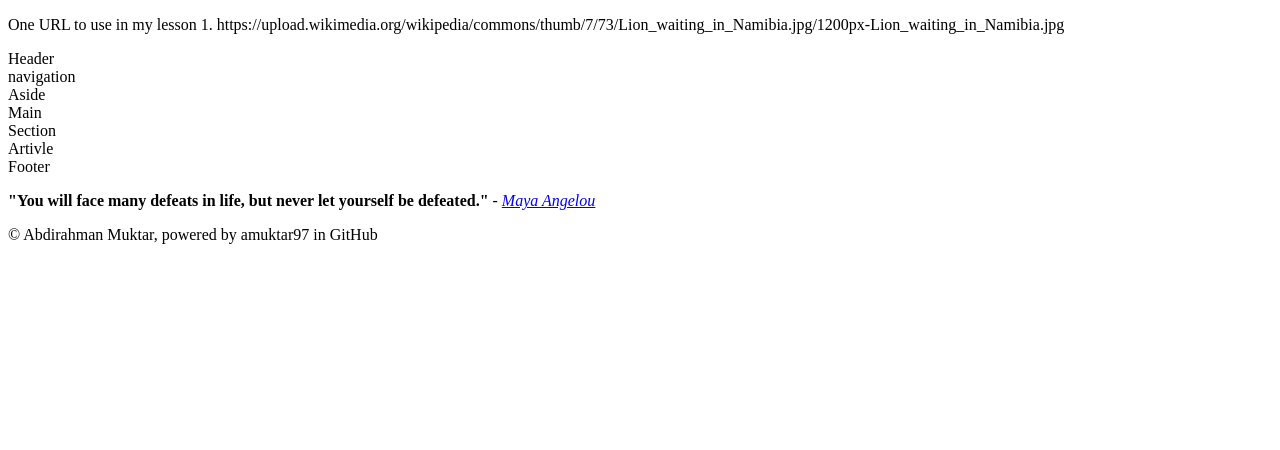
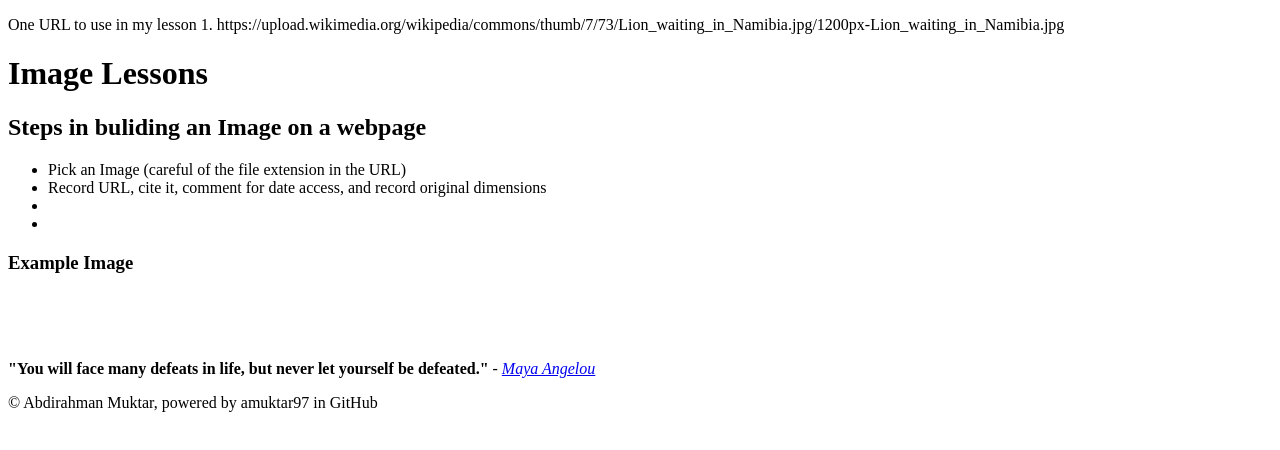
Before and after one commit to amuktar97/Learning-HTML-P2-20220914.github.io, a plain HTML site: page childpages/Image Lesson.html in a window 1280 px wide. Drawn offline with Linux system fonts and the light colour scheme.

Commit message:
Update Image Lesson.html

```diff
--- a/childpages/Image Lesson.html
+++ b/childpages/Image Lesson.html
@@ -32,13 +32,30 @@
             One URL to use in my lesson
             1. https://upload.wikimedia.org/wikipedia/commons/thumb/7/73/Lion_waiting_in_Namibia.jpg/1200px-Lion_waiting_in_Namibia.jpg
         </p>
-        <header>Header</header>
-        <nav>navigation</nav>
-        <aside>Aside</aside>
-        <main>Main</main>
-        <section>Section</section>
-        <article>Artivle</article>
-        <footer>Footer</footer>
+        <header><h1>Image Lessons</h1></header>
+        <nav></nav>
+        <aside></aside>
+        <main></main>
+        <section>
+            <h1>Steps in buliding an Image on a webpage</h1>
+            <ul>
+                <li> Pick an Image (careful of the file extension in the URL)
+                <li> Record URL, cite it, comment for date access, and record original dimensions
+                <li>
+                <li>
+            </ul>
+        </section>
+        <section>
+            <h3>Example Image</h3>
+            <br><!-- codes one space, like pressing enter -->
+            <!-- <img> is self closing -->
+            <blockquote>
+                <!-- Date Accessed 20220928 -->
+            </blockquote>
+            <img>
+        </section>
+        <article></article>
+        <footer></footer>
     </body>
 
     <footer>
```
